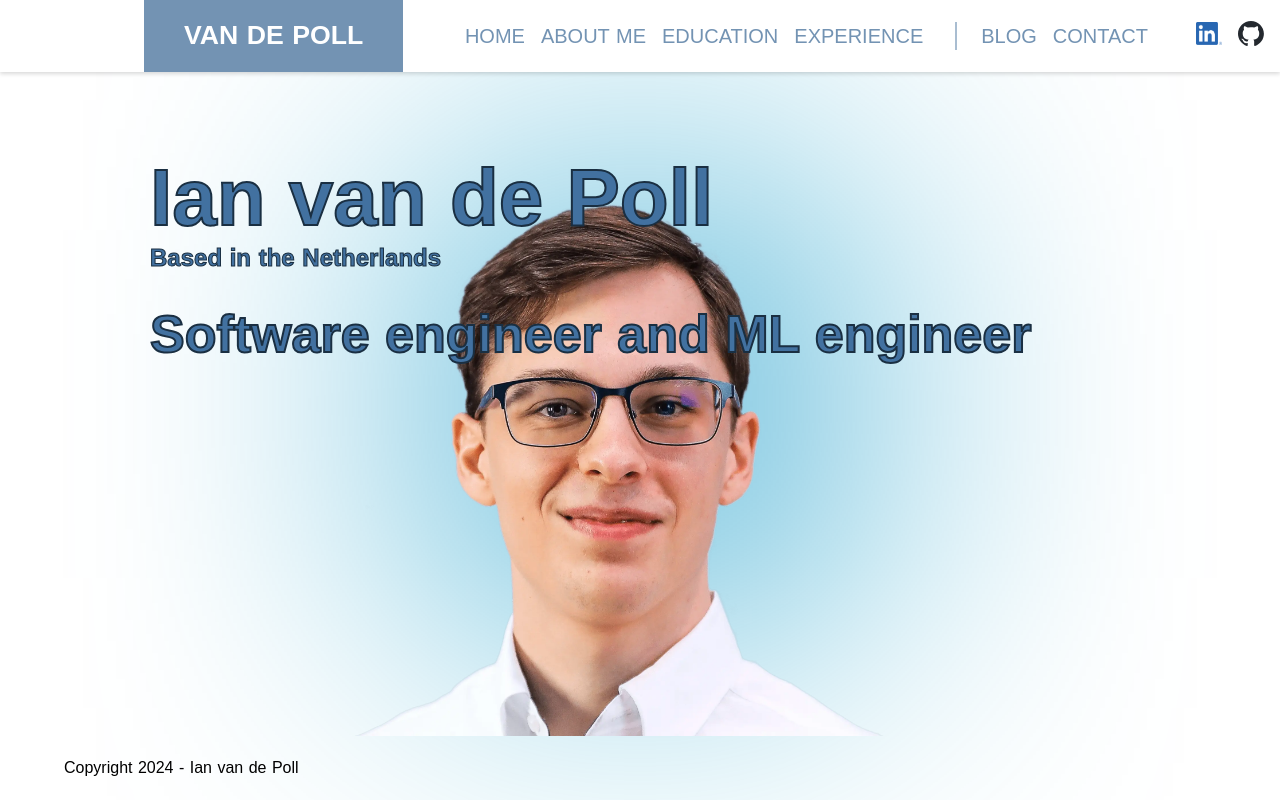
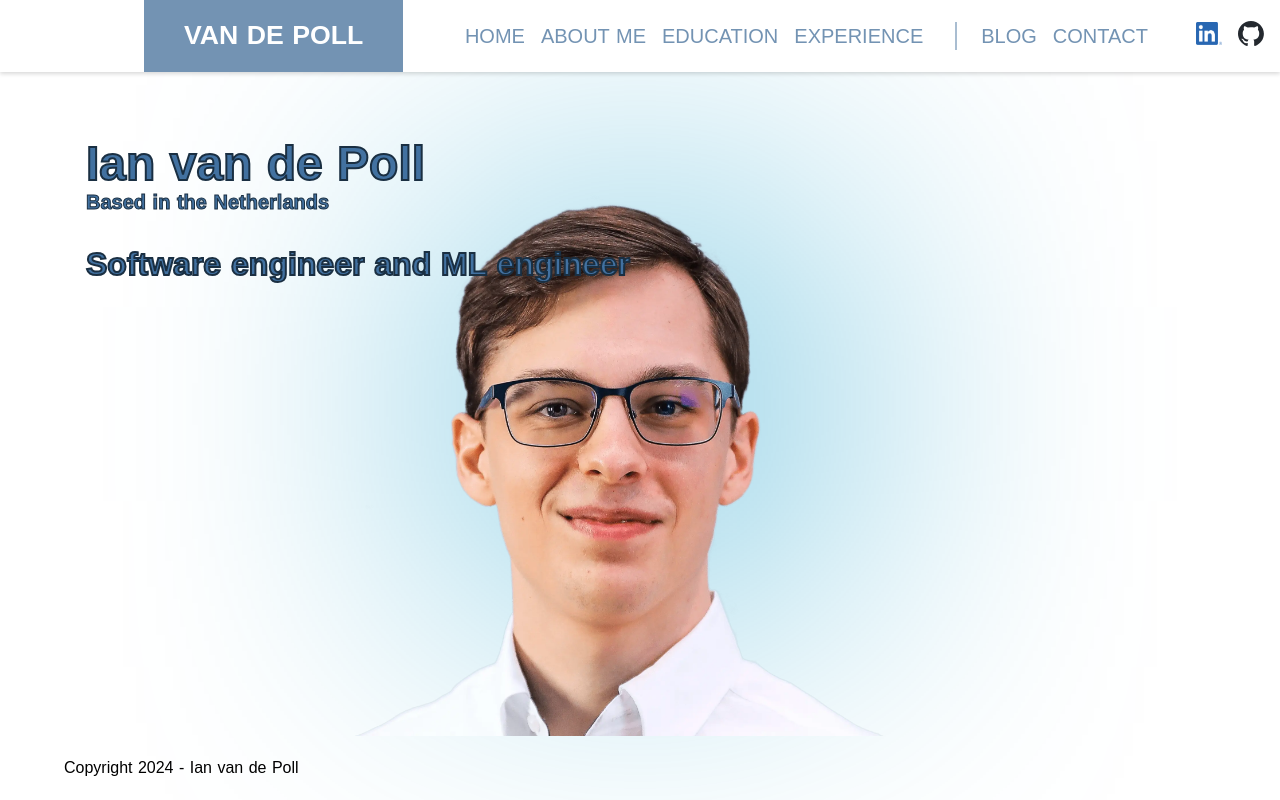
Before and after one commit to tragamota/ianvandepoll.nl, a Nuxt app: page / in a window 1280 px wide. Built offline with nearby package versions, Linux system fonts and the light colour scheme.

Commit message:
Smaller home text on home page

```diff
--- a/pages/index.vue
+++ b/pages/index.vue
@@ -106,7 +106,7 @@
 @media screen and (max-width: 992px) {
   .portrait {
     width: 60vh;
-    left: 5vw;
+    left: 0vw;
   }
 }
 
@@ -114,6 +114,31 @@
   .portrait {
     width: 60vh;
     left: 10vw;
+  }
+
+  .title-container {
+    top: unset;
+    left: unset;
+
+    padding-left: 1rem;
+    padding-right: 1rem;
+  }
+
+  .title-container > h1 {
+    font-size: 3rem;
+  }
+
+  .title-container > h2 {
+    font-size: 1.25rem;
+  }
+
+  .title-container > h3 {
+    font-size: 2rem;
+  }
+
+  .background-container {
+    width: 35vh;
+    height: 35vh;
   }
 }
 
```
